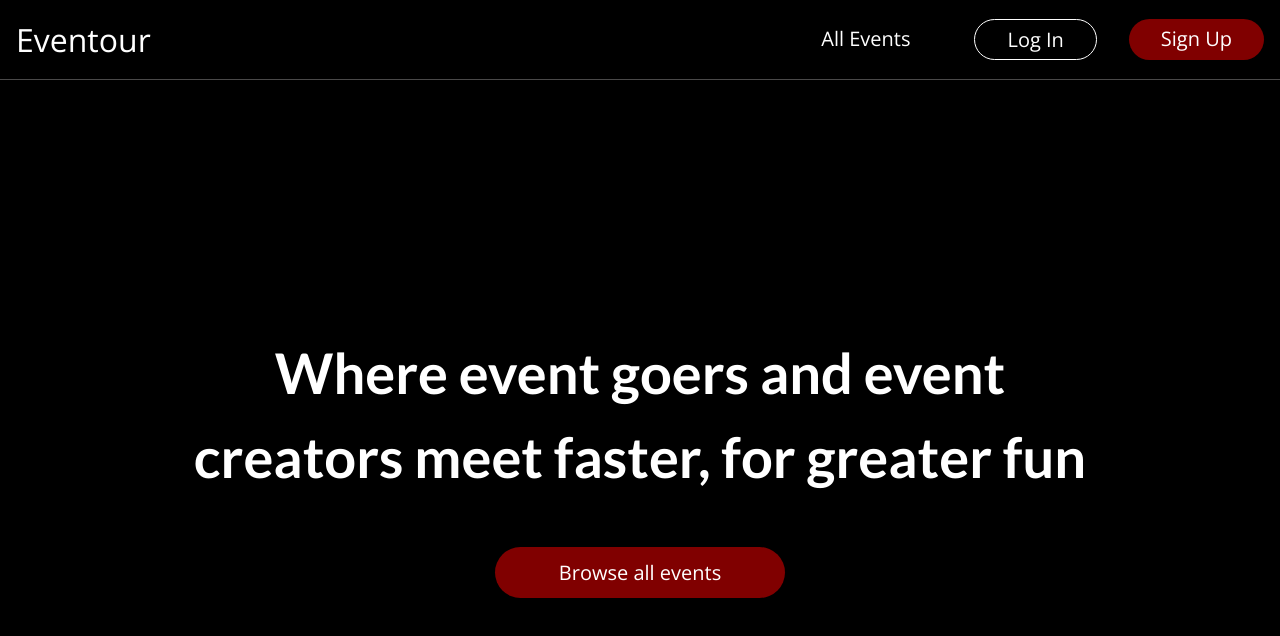
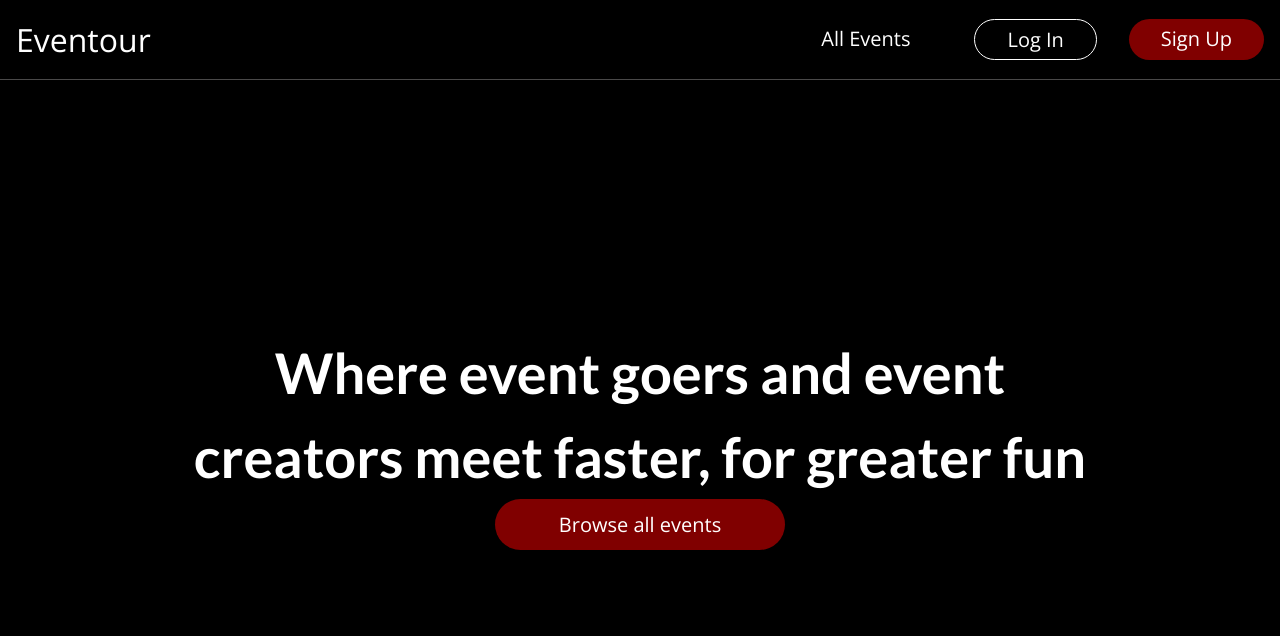
Before and after one commit to Chacho104/eventour-app, a Next.js app: page / in a window 1280 px wide. Shown: the top 636 px of the page. Built offline with nearby package versions, Linux system fonts and the light colour scheme.

Commit message:
Add padding to hero h1 element

```diff
--- a/components/layout/hero.module.css
+++ b/components/layout/hero.module.css
@@ -11,7 +11,6 @@
   width: 70%;
   font-size: 3.5rem;
   line-height: 1.5;
-  padding: 3rem 0;
 }
 
 .action {
```
